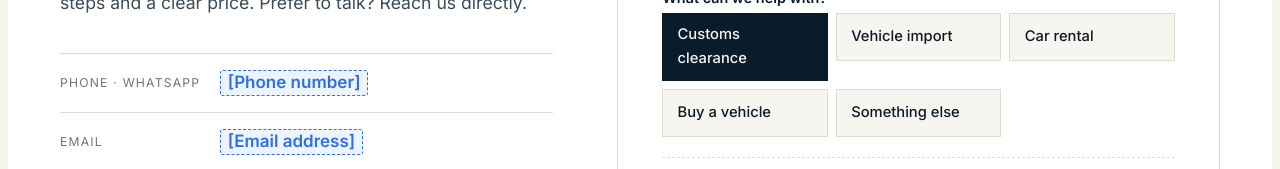
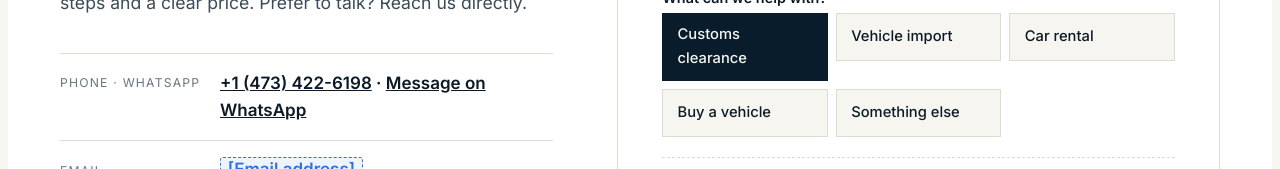
Before and after one commit to scharlton-cpu/ed-brokerage, a plain HTML site: page index.html in a window 1280 px wide. Shown: the part 11546-11715 px from the top of the page. Drawn offline with Linux system fonts and the light colour scheme.

Commit message:
Add owner name, phone and WhatsApp contact
Co-Authored-By: Claude Opus 5.5 <noreply@anthropic.com>
Claude-Session: https://claude.ai/code/session_018ZsztTm2ccojdgr33RDBrD

```diff
--- a/index.html
+++ b/index.html
@@ -838,8 +838,8 @@ function photo(name, o = {}) { return { src: `img/${name}-1672.webp`, srcset: `i
 const SITE = {
   mode: 'draft',              // 'draft' | 'prod'
   formEndpoint: null,         // e.g. 'https://formspree.io/f/xxxx' — the quote form will not send until this is set
-  phone: null, email: null, address: null, parish: null, hours: null,
-  owner: null, license: null, years: null,
+  phone: '+1 (473) 422-6198', whatsapp: '14734226198', email: null, address: null, parish: null, hours: null,
+  owner: 'Tiffany Miller', license: null, years: null,
   social: { instagram: null, facebook: null, tiktok: null },
   rental: {
     minAge: null, deposit: null,
@@ -1061,7 +1061,13 @@ function renderFields() {
   document.body.classList.toggle('prod', prod);
   document.querySelectorAll('[data-f]').forEach(el => {
     const v = get(el.dataset.f);
-    if (v != null && v !== '') { el.textContent = v; el.className = el.className.replace(/\bph\b/g, '').trim(); }
+    if (v != null && v !== '') {
+      el.className = el.className.replace(/\bph\b/g, '').trim();
+      if (el.dataset.f === 'phone') {
+        const tel = '+' + String(v).replace(/\D/g, '');
+        el.innerHTML = `<a href="tel:${tel}">${escapeHTML(v)}</a>` + (SITE.whatsapp ? ` · <a href="https://wa.me/${SITE.whatsapp}" target="_blank" rel="noopener">Message on WhatsApp</a>` : '');
+      } else el.textContent = v;
+    }
     else { el.textContent = '[' + (el.dataset.ph || 'To confirm') + ']'; el.classList.add('ph'); }
   });
   document.querySelectorAll('[data-needs]').forEach(el => {
```
